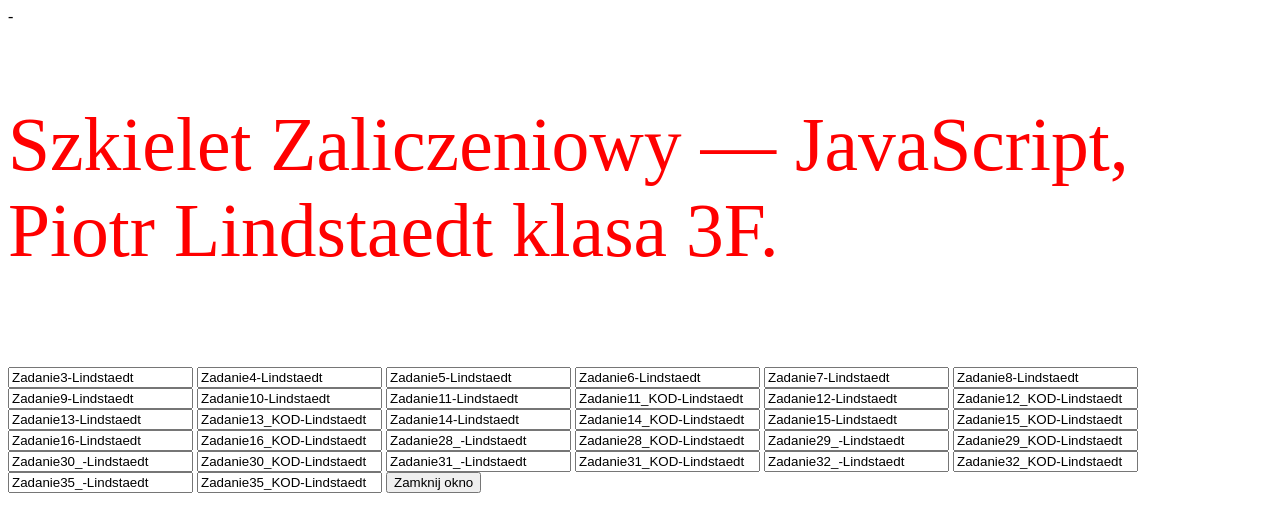
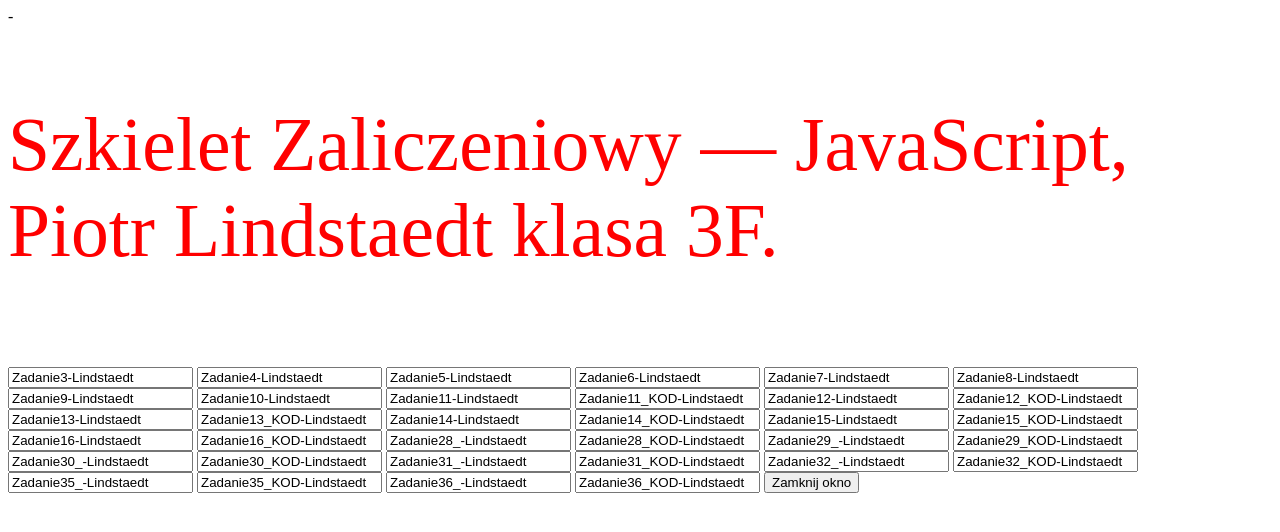
Before and after one commit to PiotrLindstaedt/js, a plain HTML site: page index.html in a window 1280 px wide. Drawn offline with Linux system fonts and the light colour scheme.

Commit message:
Update index.html

```diff
--- a/index.html
+++ b/index.html
@@ -181,6 +181,8 @@
 			<input type="button_Z32_KOD" name="zad32_kod" value="Zadanie32_KOD-Lindstaedt" onclick="WinOpen_Z32_KOD(' ')">
 			<input type="button_Z35" name="zad35" value="Zadanie35_-Lindstaedt" onclick="WinOpen_Z35(' ')">
 			<input type="button_Z35_KOD" name="zad35_kod" value="Zadanie35_KOD-Lindstaedt" onclick="WinOpen_Z35_KOD(' ')">
+			<input type="button_Z36" name="zad36" value="Zadanie36_-Lindstaedt" onclick="WinOpen_Z36(' ')">
+			<input type="button_Z36_KOD" name="zad36_kod" value="Zadanie36_KOD-Lindstaedt" onclick="WinOpen_Z36_KOD(' ')">
 			<input type="button" value="Zamknij okno" onclick="okno_Zamknij()"/>
 		</form>
 	</body>
```
